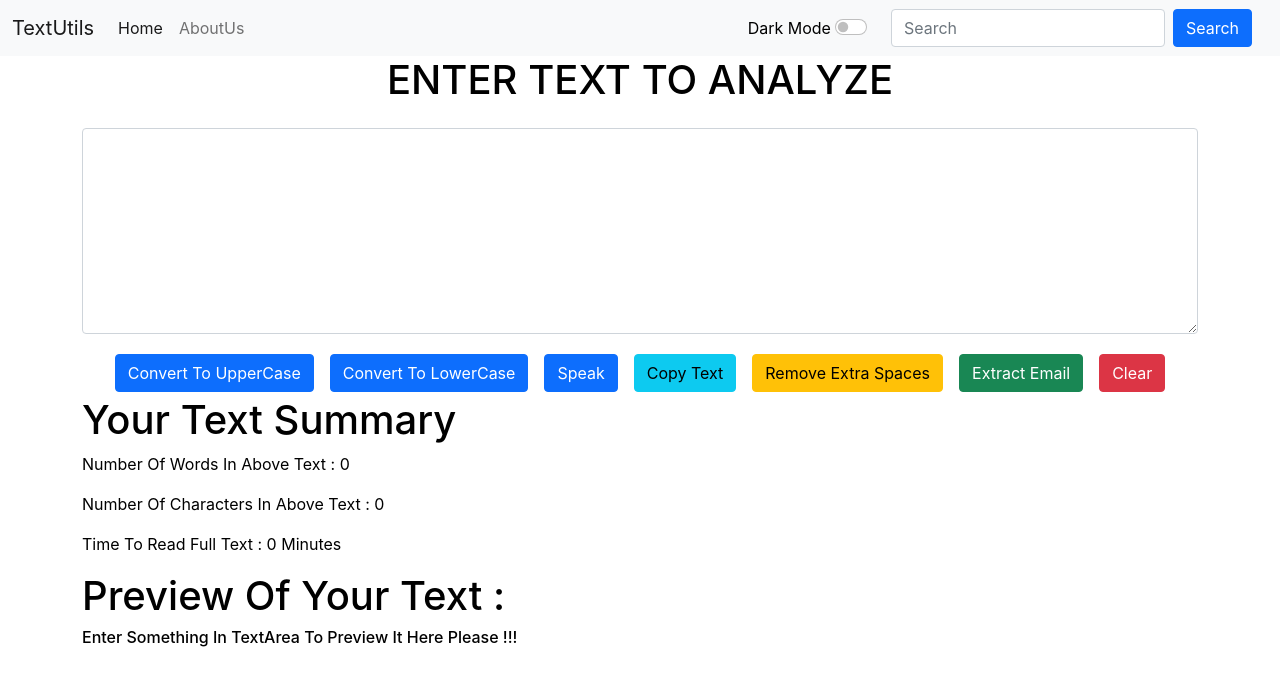
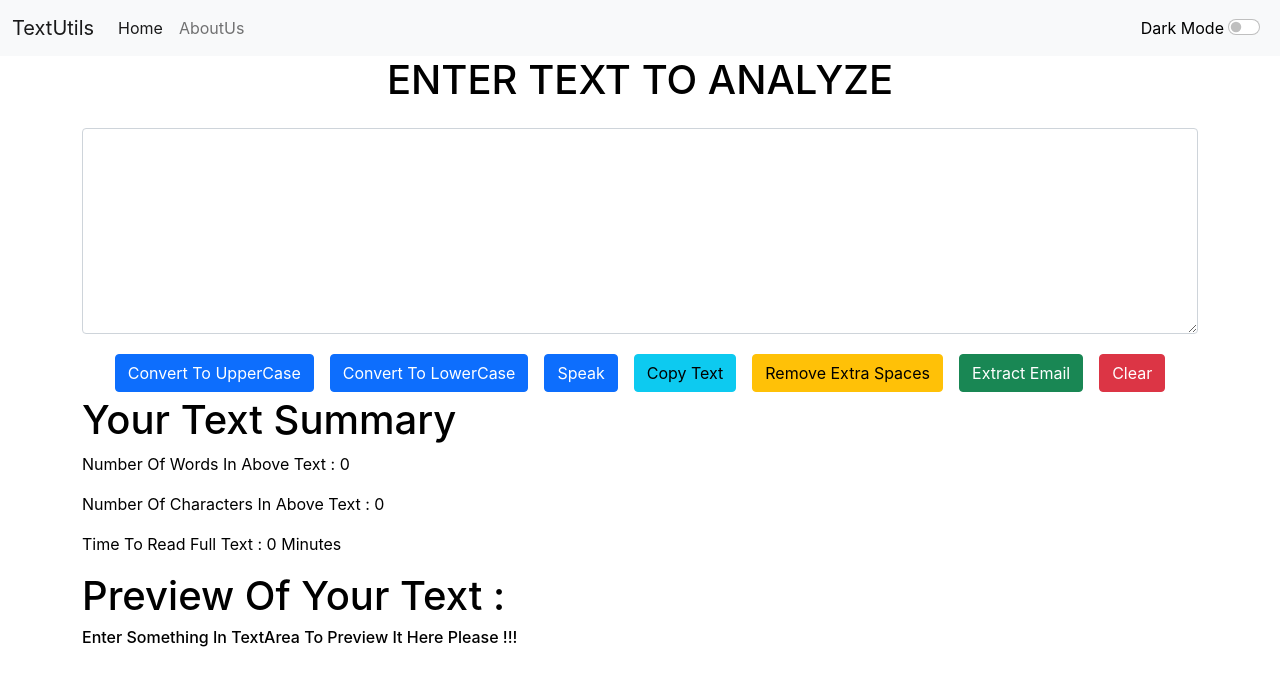
Before and after one commit to Ishaan6402/WordEditer, a React (Create React App) app: page / in a window 1280 px wide. Shown: the top 686 px of the page. Built offline with nearby package versions, Linux system fonts and the light colour scheme.

Commit message:
update 3

```diff
--- a/public/index.html
+++ b/public/index.html
@@ -25,7 +25,7 @@
       Learn how to configure a non-root public URL by running `npm run build`.
     -->
     <title>React App</title>
-    <link href="https://cdn.jsdelivr.net/npm/bootstrap@5.0.2/dist/css/bootstrap.min.css" rel="stylesheet" integrity="sha384-EVSTQN3/azprG1Anm3QDgpJLIm9Nao0Yz1ztcQTwFspd3yD65VohhpuuCOmLASjC" crossorigin="anonymous">
+    <link href="https://cdn.jsdelivr.net/npm/bootstrap@5.1.3/dist/css/bootstrap.min.css" rel="stylesheet" integrity="sha384-1BmE4kWBq78iYhFldvKuhfTAU6auU8tT94WrHftjDbrCEXSU1oBoqyl2QvZ6jIW3" crossorigin="anonymous">
   </head>
   <body>
     <noscript>You need to enable JavaScript to run this app.</noscript>
@@ -40,5 +40,7 @@
       To begin the development, run `npm start` or `yarn start`.
       To create a production bundle, use `npm run build` or `yarn build`.
     -->
+    <script src="https://cdn.jsdelivr.net/npm/bootstrap@5.1.3/dist/js/bootstrap.bundle.min.js" integrity="sha384-ka7Sk0Gln4gmtz2MlQnikT1wXgYsOg+OMhuP+IlRH9sENBO0LRn5q+8nbTov4+1p" crossorigin="anonymous"></script>
   </body>
+
 </html>
--- a/src/App.js
+++ b/src/App.js
@@ -5,7 +5,7 @@
 import About from './Components/About';
 import Alert from './Components/Alert';
 
-import { BrowserRouter as Router, Routes, Route } from 'react-router-dom';
+import { HashRouter as Router, Routes, Route } from 'react-router-dom';
 import { useState } from 'react';
 
 function App() {
@@ -47,6 +47,7 @@
   }
 
   return (
+    <>
       <Router>
         <Navbar title="TextUtils" mode={mode} toggleMode={toggleMode} modeText={modeText} />
         <Alert alert={alert} />
@@ -57,6 +58,7 @@
           </Route>
         </Routes>
       </Router>
+    </>
   )
 }
 export default App;
--- a/src/Components/Navbar.js
+++ b/src/Components/Navbar.js
@@ -5,8 +5,6 @@
 export default function Navbar(props) {
     return (
         <div className="navbar-min-div">
-
-
             <nav className={`navbar navbar-expand-lg navbar-${props.mode} bg-${props.mode}`}>
                 <div className="container-fluid">
                     <Link className="navbar-brand" to="/">{props.title}</Link>
@@ -28,10 +26,6 @@
                         <div className="form-check form-switch ">
                             <input className="form-check-input" onClick={props.toggleMode} type="checkbox" role="switch" id="flexSwitchCheckDefault" />
                         </div>
-                        <form className="d-flex mx-3">
-                            <input className="form-control me-2" type="search" placeholder="Search" aria-label="Search" />
-                            <button className="btn btn-primary" type="submit">Search</button>
-                        </form>
                     </div>
                 </div>
             </nav>
--- a/src/Components/TextForm.js
+++ b/src/Components/TextForm.js
@@ -54,7 +54,6 @@
             props.showAlert("Enter Some Text First !!!", "danger");
         }
     }
-
     const handleSpaces = () => {
         if (text !== '') {
             var temptext = text.split(' ');
```
Lines whose indentation alone changed are shown as unchanged.
